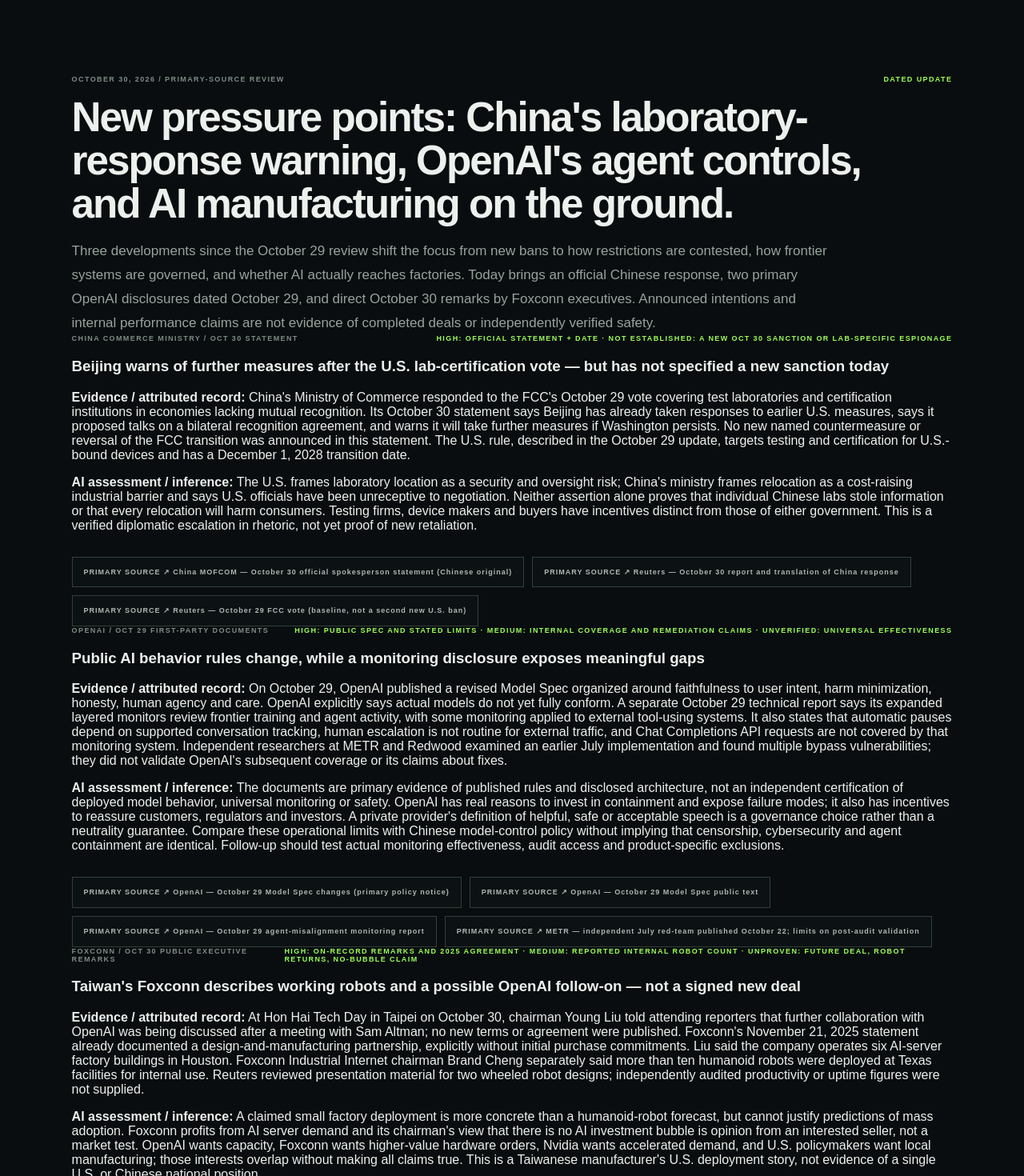
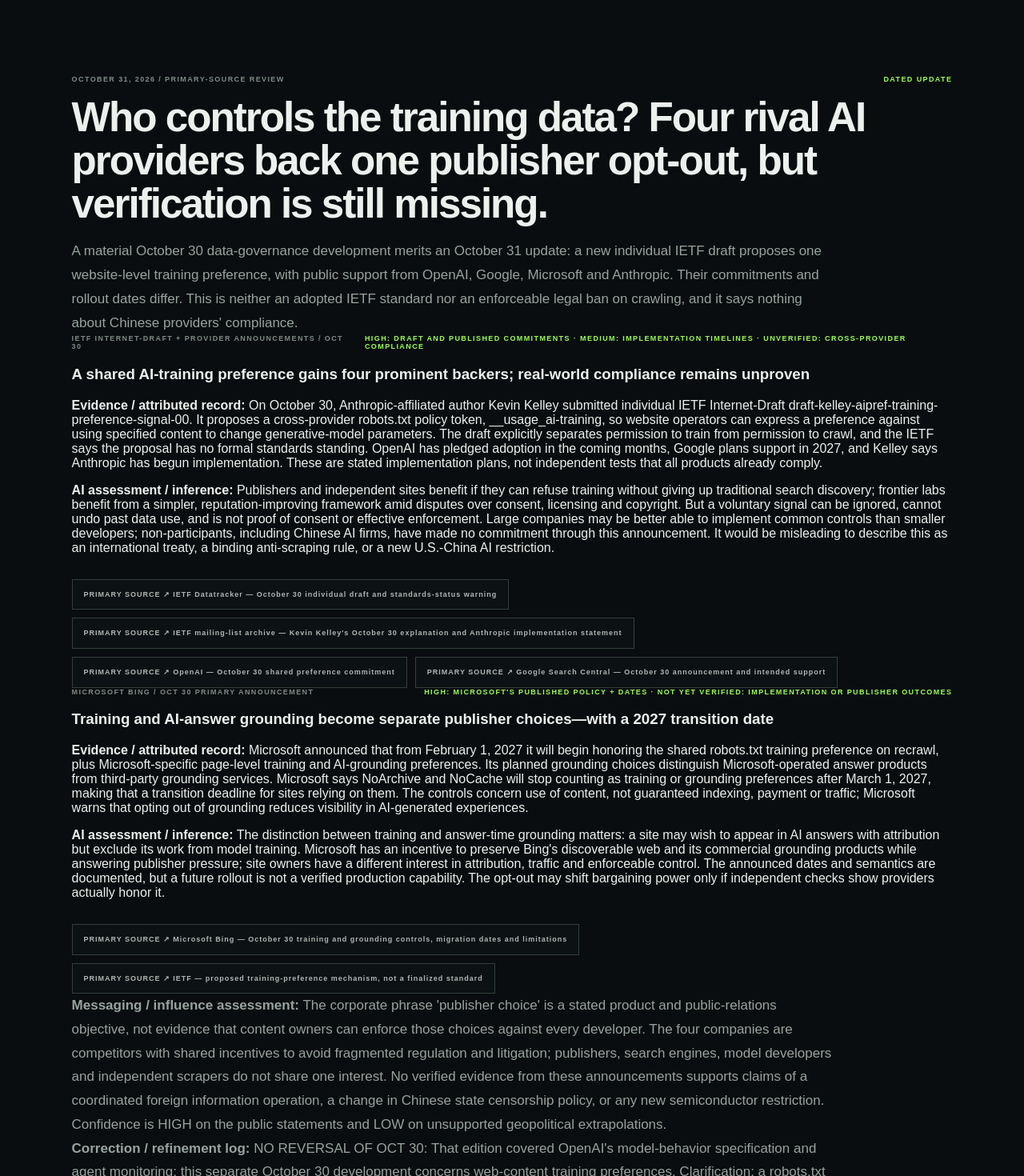
Before and after one commit to stjames22/wirelessrumor, a Next.js app: page /geopolitics in a window 1280 px wide. Shown: the part 4880-6350 px from the top of the page at 80% size. Built offline with nearby package versions, Linux system fonts and the light colour scheme.

Commit message:
editorial: add Oct 31 primary-sourced AI training preference and governance update

```diff
--- a/app/geopolitics/page.tsx
+++ b/app/geopolitics/page.tsx
@@ -84,6 +84,72 @@
 
 
 const datedEditorialUpdates = [
+  {
+    "date": "OCTOBER 31, 2026",
+    "slug": "2026-10-31-web-training-preferences",
+    "title": "Who controls the training data? Four rival AI providers back one publisher opt-out, but verification is still missing.",
+    "overview": "A material October 30 data-governance development merits an October 31 update: a new individual IETF draft proposes one website-level training preference, with public support from OpenAI, Google, Microsoft and Anthropic. Their commitments and rollout dates differ. This is neither an adopted IETF standard nor an enforceable legal ban on crawling, and it says nothing about Chinese providers' compliance.",
+    "developments": [
+      {
+        "label": "IETF INTERNET-DRAFT + PROVIDER ANNOUNCEMENTS / OCT 30",
+        "headline": "A shared AI-training preference gains four prominent backers; real-world compliance remains unproven",
+        "fact": "On October 30, Anthropic-affiliated author Kevin Kelley submitted individual IETF Internet-Draft draft-kelley-aipref-training-preference-signal-00. It proposes a cross-provider robots.txt policy token, __usage_ai-training, so website operators can express a preference against using specified content to change generative-model parameters. The draft explicitly separates permission to train from permission to crawl, and the IETF says the proposal has no formal standards standing. OpenAI has pledged adoption in the coming months, Google plans support in 2027, and Kelley says Anthropic has begun implementation. These are stated implementation plans, not independent tests that all products already comply.",
+        "assessment": "Publishers and independent sites benefit if they can refuse training without giving up traditional search discovery; frontier labs benefit from a simpler, reputation-improving framework amid disputes over consent, licensing and copyright. But a voluntary signal can be ignored, cannot undo past data use, and is not proof of consent or effective enforcement. Large companies may be better able to implement common controls than smaller developers; non-participants, including Chinese AI firms, have made no commitment through this announcement. It would be misleading to describe this as an international treaty, a binding anti-scraping rule, or a new U.S.-China AI restriction.",
+        "confidence": "HIGH: DRAFT AND PUBLISHED COMMITMENTS · MEDIUM: IMPLEMENTATION TIMELINES · UNVERIFIED: CROSS-PROVIDER COMPLIANCE",
+        "sources": [
+          [
+            "IETF Datatracker — October 30 individual draft and standards-status warning",
+            "https://datatracker.ietf.org/doc/draft-kelley-aipref-training-preference-signal/00/"
+          ],
+          [
+            "IETF mailing-list archive — Kevin Kelley's October 30 explanation and Anthropic implementation statement",
+            "https://mailarchive.ietf.org/arch/msg/ai-control/mddjatOxSR0h6GmLRBWlc839c7w/"
+          ],
+          [
+            "OpenAI — October 30 shared preference commitment",
+            "https://openai.com/index/helping-websites-express-ai-training-preferences/"
+          ],
+          [
+            "Google Search Central — October 30 announcement and intended support",
+            "https://developers.google.com/search/blog/2026/10/ai-training-control"
+          ]
+        ]
+      },
+      {
+        "label": "MICROSOFT BING / OCT 30 PRIMARY ANNOUNCEMENT",
+        "headline": "Training and AI-answer grounding become separate publisher choices—with a 2027 transition date",
+        "fact": "Microsoft announced that from February 1, 2027 it will begin honoring the shared robots.txt training preference on recrawl, plus Microsoft-specific page-level training and AI-grounding preferences. Its planned grounding choices distinguish Microsoft-operated answer products from third-party grounding services. Microsoft says NoArchive and NoCache will stop counting as training or grounding preferences after March 1, 2027, making that a transition deadline for sites relying on them. The controls concern use of content, not guaranteed indexing, payment or traffic; Microsoft warns that opting out of grounding reduces visibility in AI-generated experiences.",
+        "assessment": "The distinction between training and answer-time grounding matters: a site may wish to appear in AI answers with attribution but exclude its work from model training. Microsoft has an incentive to preserve Bing's discoverable web and its commercial grounding products while answering publisher pressure; site owners have a different interest in attribution, traffic and enforceable control. The announced dates and semantics are documented, but a future rollout is not a verified production capability. The opt-out may shift bargaining power only if independent checks show providers actually honor it.",
+        "confidence": "HIGH: MICROSOFT'S PUBLISHED POLICY + DATES · NOT YET VERIFIED: IMPLEMENTATION OR PUBLISHER OUTCOMES",
+        "sources": [
+          [
+            "Microsoft Bing — October 30 training and grounding controls, migration dates and limitations",
+            "https://blogs.bing.com/search/2026/10/your-content-your-choice-clearer-preferences-for-training-and-grounding/"
+          ],
+          [
+            "IETF — proposed training-preference mechanism, not a finalized standard",
+            "https://datatracker.ietf.org/doc/draft-kelley-aipref-training-preference-signal/00/"
+          ]
+        ]
+      }
+    ],
+    "messaging": "The corporate phrase 'publisher choice' is a stated product and public-relations objective, not evidence that content owners can enforce those choices against every developer. The four companies are competitors with shared incentives to avoid fragmented regulation and litigation; publishers, search engines, model developers and independent scrapers do not share one interest. No verified evidence from these announcements supports claims of a coordinated foreign information operation, a change in Chinese state censorship policy, or any new semiconductor restriction. Confidence is HIGH on the public statements and LOW on unsupported geopolitical extrapolations.",
+    "correction": "NO REVERSAL OF OCT 30: That edition covered OpenAI's model-behavior specification and agent monitoring; this separate October 30 development concerns web-content training preferences. Clarification: a robots.txt training preference does not itself block web crawling, remove previously trained content or create binding legal protection. Microsoft says its older NoArchive/NoCache signals will cease serving this purpose after March 1, 2027; earlier publisher controls should not be mistaken for permanent cross-provider guarantees.",
+    "sources": [
+      [
+        "OpenAI — first-party implementation timing and continued crawler-specific controls",
+        "https://openai.com/index/helping-websites-express-ai-training-preferences/"
+      ],
+      [
+        "Google — first-party timing and interaction with Google-Extended",
+        "https://developers.google.com/search/blog/2026/10/ai-training-control"
+      ],
+      [
+        "Microsoft — separate choices for training and AI grounding",
+        "https://blogs.bing.com/search/2026/10/your-content-your-choice-clearer-preferences-for-training-and-grounding/"
+      ]
+    ]
+  },
   {
     "date": "OCTOBER 30, 2026",
     "slug": "2026-10-30-certification-agent-oversight-ai-factories",
```
